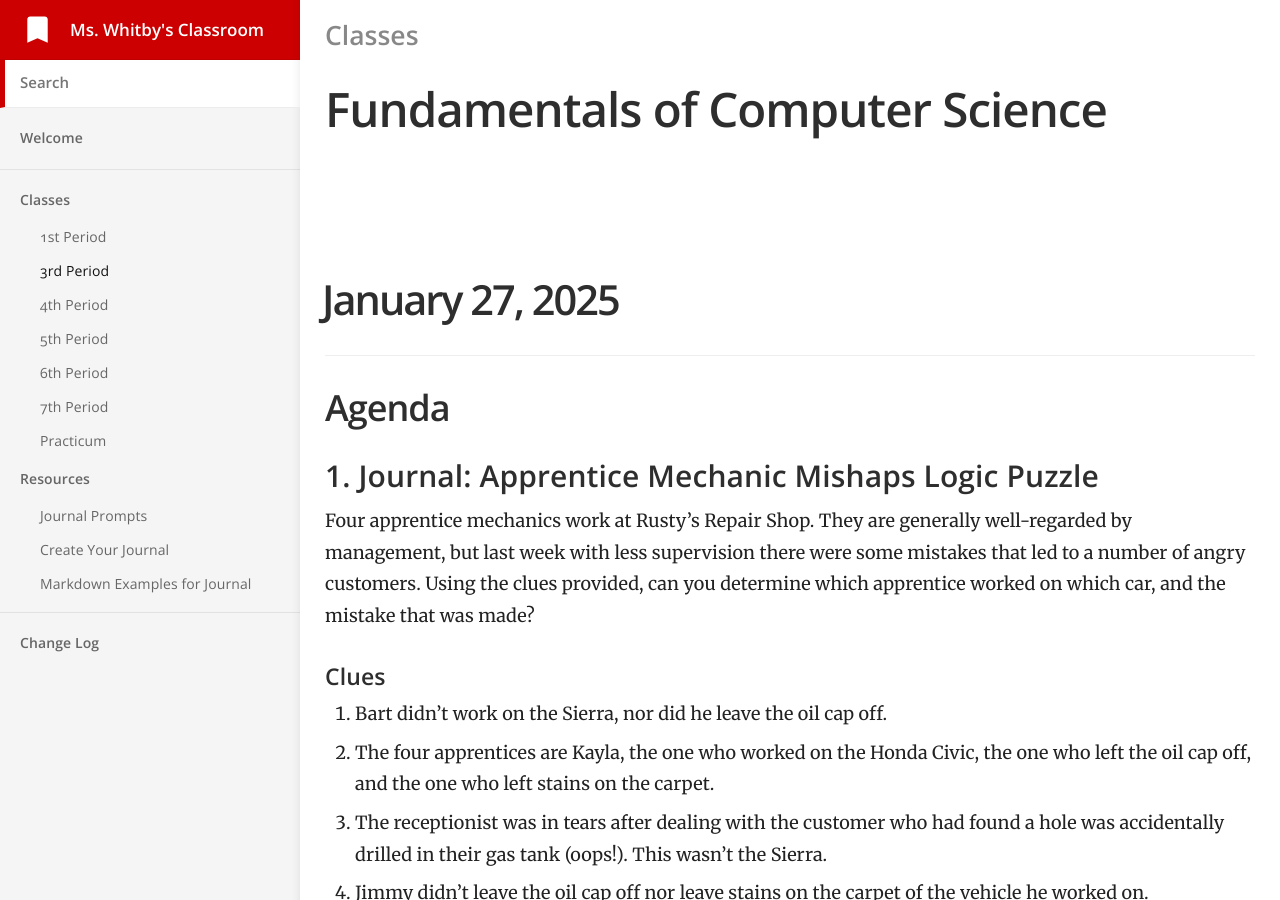
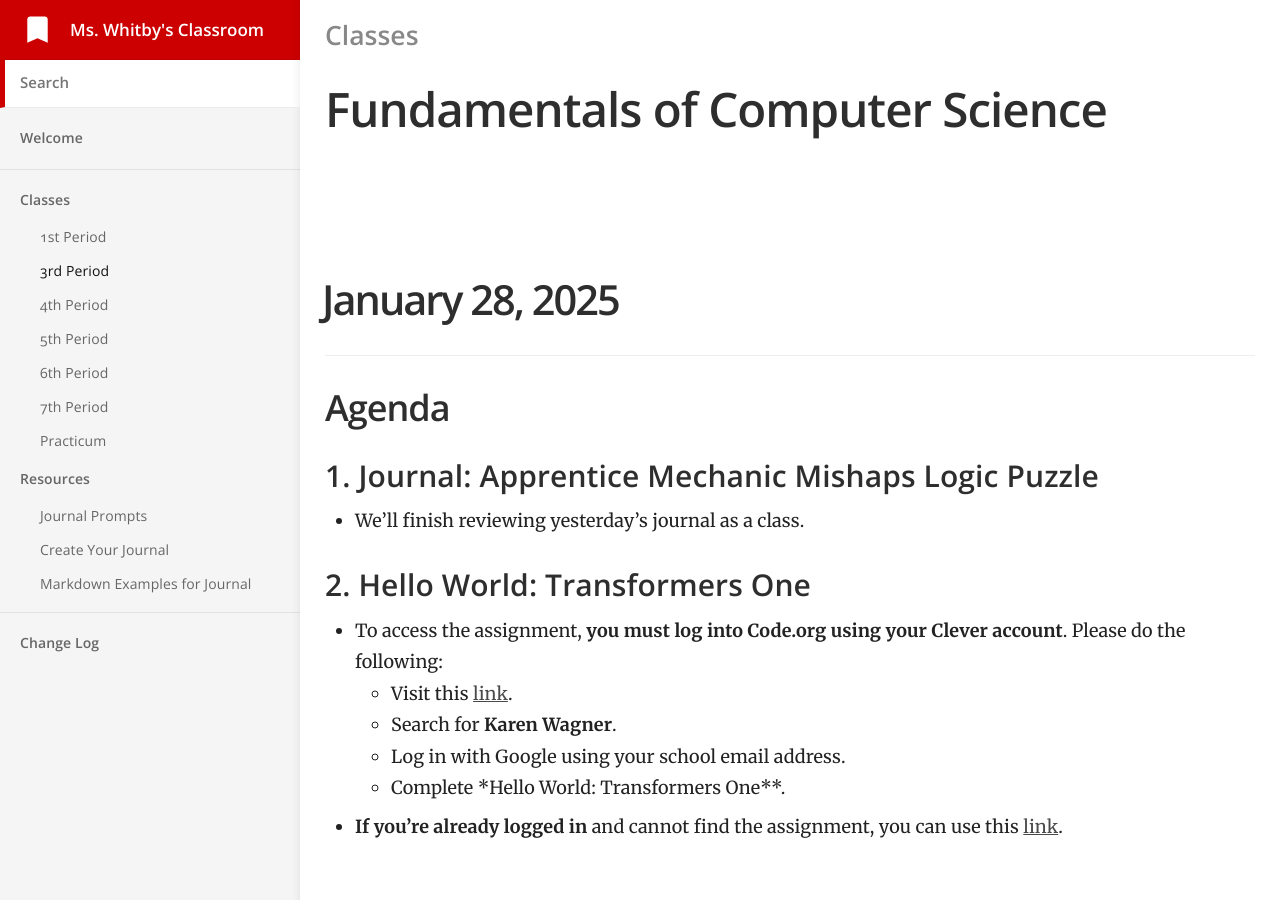
Before and after one commit to mswhitby/classroom, a Jekyll site: the page built from _docs/classes/3rd.md, in a window 1280 px wide and 900 px high. Built offline with Jekyll 4.4.1, drawn with Linux system fonts in a browser that asks for light colours.

Commit message:
Update lessons

```diff
--- a/_docs/classes/3rd.md
+++ b/_docs/classes/3rd.md
@@ -4,6 +4,25 @@ subtitle: Fundamentals of Computer Science
 category: Classes
 order: 2
 ---
+
+# January 28, 2025
+
+## Agenda
+
+### 1. Journal: Apprentice Mechanic Mishaps Logic Puzzle
+- We'll finish reviewing yesterday's journal as a class.
+
+### 2. Hello World: Transformers One
+
+- To access the assignment, **you must log into Code.org using your Clever account**. Please do the following:
+    - Visit this [link](https://clever.com/oauth/district-picker?client_id=2f27405716644a951b23&redirect_uri=https%3A%2F%2Fstudio.code.org%2Fusers%2Fauth%2Fclever%2Fcallback&response_type=code&state=ede33ff61289cf32708a0f54079cdd23e31d0b0a02b0e0e8).
+    - Search for **Karen Wagner**.
+    - Log in with Google using your school email address.
+    - Complete *Hello World: Transformers One**.
+
+- **If you're already logged in** and cannot find the assignment, you can use this [link](https://studio.code.org/s/hello-world-transformers-one-2024).
+
+----
 
 # January 27, 2025
 
```
